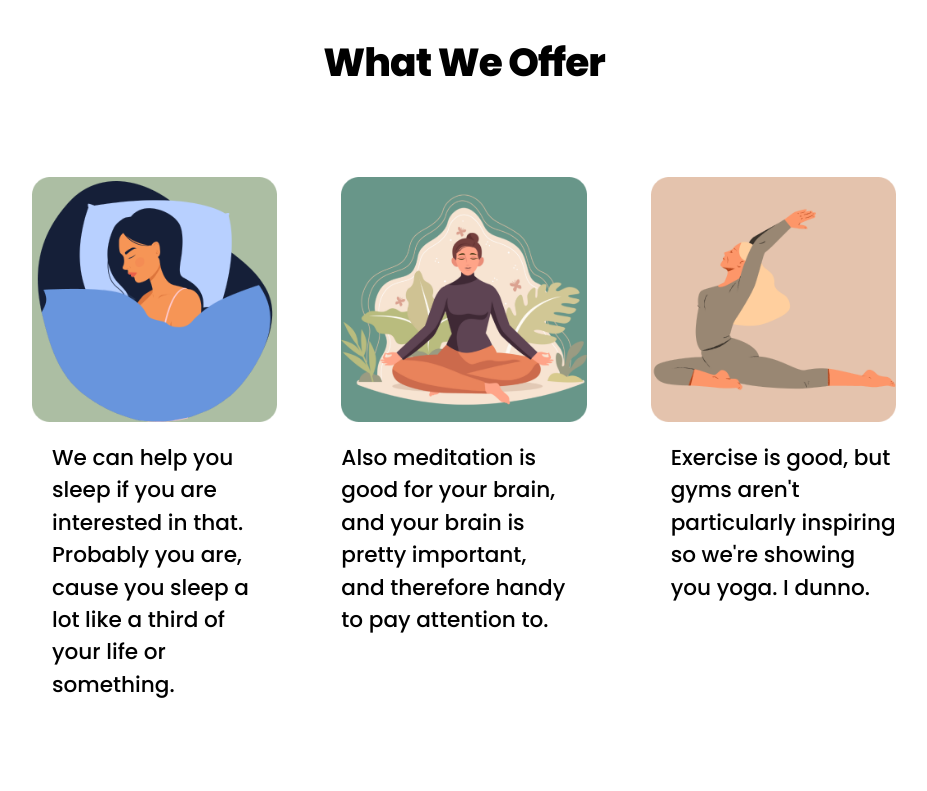
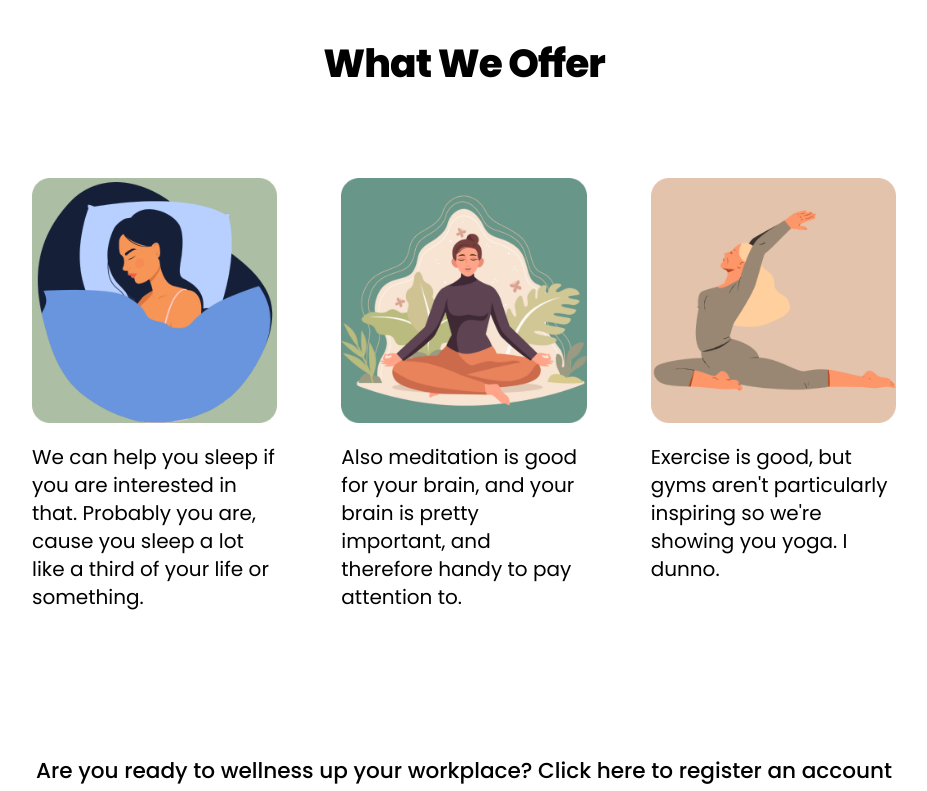
Before and after one commit to James-Lycett/workplace-wellness, a React (Create React App) app in the folder frontend/: page / in a window 1280 px wide. Shown: the part 760-1551 px from the top of the page, without its empty margins (176-1103 px from the left). Built offline with nearby package versions, Linux system fonts and the light colour scheme.

Commit message:
updated footer spacing (specifically at the bottom)

```diff
--- a/frontend/src/Footer/Footer.jsx
+++ b/frontend/src/Footer/Footer.jsx
@@ -1,24 +1,26 @@
 import React from 'react'
 import { FaRegEnvelope } from 'react-icons/fa' // Import the icons
-import { FiPhone } from "react-icons/fi"
-import { SlLocationPin } from "react-icons/sl";
+import { FiPhone } from 'react-icons/fi'
+import { SlLocationPin } from 'react-icons/sl'
 import logo from './logo.png'
 import { Link } from 'react-router-dom'
 
 export default function Footer() {
     return (
-        <footer className="bg-white text-center text-neutral-600 dark:bg-neutral-600 dark:text-neutral-200 lg:text-left">
+        <footer className="bg-white text-center text-neutral-600 dark:bg-neutral-600 dark:text-neutral-200 lg:text-left border-t border-grey-100">
             <div className="flex lg:flex-row flex-col lg:justify-around lg:ps-14 lg:py-14">
                 {/* Logo */}
                 <div className="flex flex-col mx-12">
-                        <Link
-                            to="/"
-                        >
-                            <img src={logo} alt="Logo" className="sm:w-1/2 md:w-1/2 lg:w-full sm:" />
+                    <Link to="/">
+                        <img
+                            src={logo}
+                            alt="Logo"
+                            className="sm:w-1/2 md:w-1/2 lg:w-full sm:"
+                        />
                     </Link>
                 </div>
                 {/* Company Links */}
-                    <div className="flex flex-col lg:gap-5 gap-3 mb-6 text-blue-800">
+                <div className="flex flex-col lg:gap-5 gap-3 text-blue-800">
                     <h5 className="font-bold lg:mb-6">Company</h5>
                     <Link
                         to="/bp/about"
@@ -40,36 +42,33 @@ export default function Footer() {
                     </Link>
                 </div>
                 {/* Support Links */}
-                    <div className="flex flex-col lg:gap-5 gap-3 mb-6 text-blue-800">
+                <div className="flex flex-col lg:gap-5 gap-3 text-blue-800">
                     <h5 className="font-bold lg:mb-6">Support</h5>
-                        <p className="dark:text-neutral-200">
-                            Help center
-                        </p>
-                        <p className="dark:text-neutral-200">
-                            Getting started
-                        </p>
-                        <p className="dark:text-neutral-200">
-                            Report a bug
-                        </p>
-                        <p className="dark:text-neutral-200">
-                            Chat support
-                        </p>
+                    <p className="dark:text-neutral-200">Help center</p>
+                    <p className="dark:text-neutral-200">Getting started</p>
+                    <p className="dark:text-neutral-200">Report a bug</p>
+                    <p className="dark:text-neutral-200">Chat support</p>
                 </div>
                 {/* Contact */}
                 <div className="flex flex-col lg:gap-6 gap-3 lg:my-0 my-6 lg:ms-0 ms-6 text-blue-800">
                     <h5 className="font-bold lg:mb-6">Contact Us</h5>
                     <div className="flex items-center">
-                            <p className="text-2xl me-3"><FaRegEnvelope /></p>
+                        <p className="text-2xl me-3">
+                            <FaRegEnvelope />
+                        </p>
                         <p>info@workplacewellness.com</p>
                     </div>
                     <div className="flex items-center">
-                            <p className="text-3xl me-3"><FiPhone /></p>
+                        <p className="text-3xl me-3">
+                            <FiPhone />
+                        </p>
                         <p>(111) 222-3333</p>
                     </div>
                     <div className="flex items-center justify-apart">
-                            <p className="text-3xl me-3"><SlLocationPin /></p>
-                            <p>11 East 9th Street Manhattan, 10036
+                        <p className="text-3xl me-3">
+                            <SlLocationPin />
                         </p>
+                        <p>11 East 9th Street Manhattan, 10036</p>
                     </div>
                 </div>
             </div>
--- a/frontend/src/Header/Header.jsx
+++ b/frontend/src/Header/Header.jsx
@@ -4,7 +4,7 @@ import logo from './logo.png'
 
 function Header() {
     return (
-        <header className="bg-white text-center text-neutral-600 border-b-1 border-slate-500 dark:bg-neutral-600 dark:text-neutral-200">
+        <header className="bg-white text-center text-neutral-600 border-b dark:bg-neutral-600 dark:text-neutral-200">
             <div className="flex flex-col lg:flex-row lg:justify-between lg:pe-16">
                 <div className="flex flex-col mx-12">
                     <Link to="/">
--- a/frontend/src/LandingPage/FeaturesBlock.jsx
+++ b/frontend/src/LandingPage/FeaturesBlock.jsx
@@ -1,27 +1,40 @@
-import React from "react";
-import sleepingGraphic from "./sleepingGraphic.png"
-import meditatingGraphic from "./meditatingGraphic.png"
-import stretchingGraphic from "./stretchingGraphic.png"
+import React from 'react'
+import sleepingGraphic from './sleepingGraphic.png'
+import meditatingGraphic from './meditatingGraphic.png'
+import stretchingGraphic from './stretchingGraphic.png'
 
 export default function FeaturesBlock() {
     return (
-        <div className="flex lg:flex-row flex-col lg:gap-16 lg:w-4/5 lg:p-12 lg:text-midxl font-medium lg:bg-white lg:rounded-b-xl">
+        <div className="flex lg:flex-row flex-col lg:gap-16 lg:w-4/5 lg:p-12 lg:text-xl font-regular lg:bg-white lg:rounded-b-xl">
             <div className="flex lg:flex-col flex-row items-center flex-1 lg:m-0 m-4">
-                <img src={sleepingGraphic} className="lg:w-full w-1/3 max-w-full"/>
-                <p className="lg:mt-5 ms-5">
-                    We can help you sleep if you are interested in that. Probably you are, cause you sleep a lot like a third of your life or something.
+                <img
+                    src={sleepingGraphic}
+                    className="lg:w-full w-1/3 max-w-full"
+                />
+                <p className="lg:mt-5">
+                    We can help you sleep if you are interested in that.
+                    Probably you are, cause you sleep a lot like a third of your
+                    life or something.
                 </p>
             </div>
             <div className="flex lg:flex-col flex-row-reverse items-center flex-1 lg:m-0 m-4">
-                <img src={meditatingGraphic} className="lg:w-full w-1/3 max-w-full"/>
-                <p className="lg:mt-5 me-5">
-                    Also meditation is good for your brain, and your brain is pretty important, and therefore handy to pay attention to.
+                <img
+                    src={meditatingGraphic}
+                    className="lg:w-full w-1/3 max-w-full"
+                />
+                <p className="lg:mt-5">
+                    Also meditation is good for your brain, and your brain is
+                    pretty important, and therefore handy to pay attention to.
                 </p>
             </div>
             <div className="flex lg:flex-col flex-row items-center flex-1 lg:m-0 m-4">
-                <img src={stretchingGraphic} className="lg:w-full w-1/3 max-w-full"/>
-                <p className="lg:mt-5 ms-5">
-                    Exercise is good, but gyms aren't particularly inspiring so we're showing you yoga. I dunno.
+                <img
+                    src={stretchingGraphic}
+                    className="lg:w-full w-1/3 max-w-full"
+                />
+                <p className="lg:mt-5">
+                    Exercise is good, but gyms aren't particularly inspiring so
+                    we're showing you yoga. I dunno.
                 </p>
             </div>
         </div>
```
Lines whose indentation alone changed are shown as unchanged.
